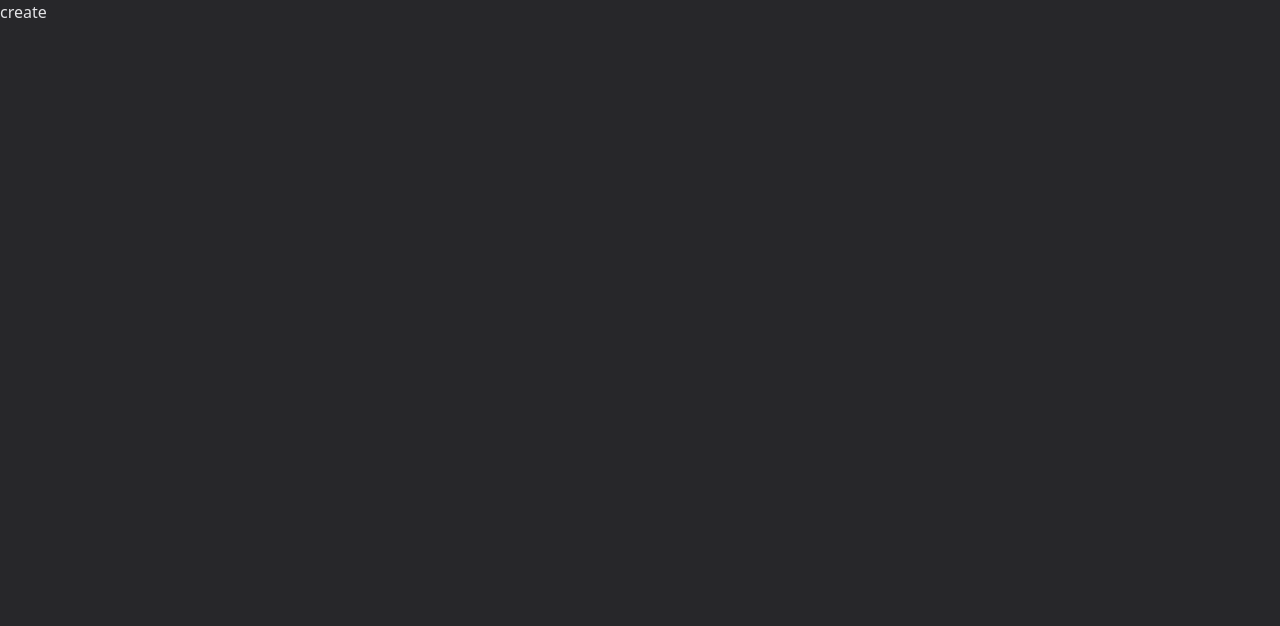
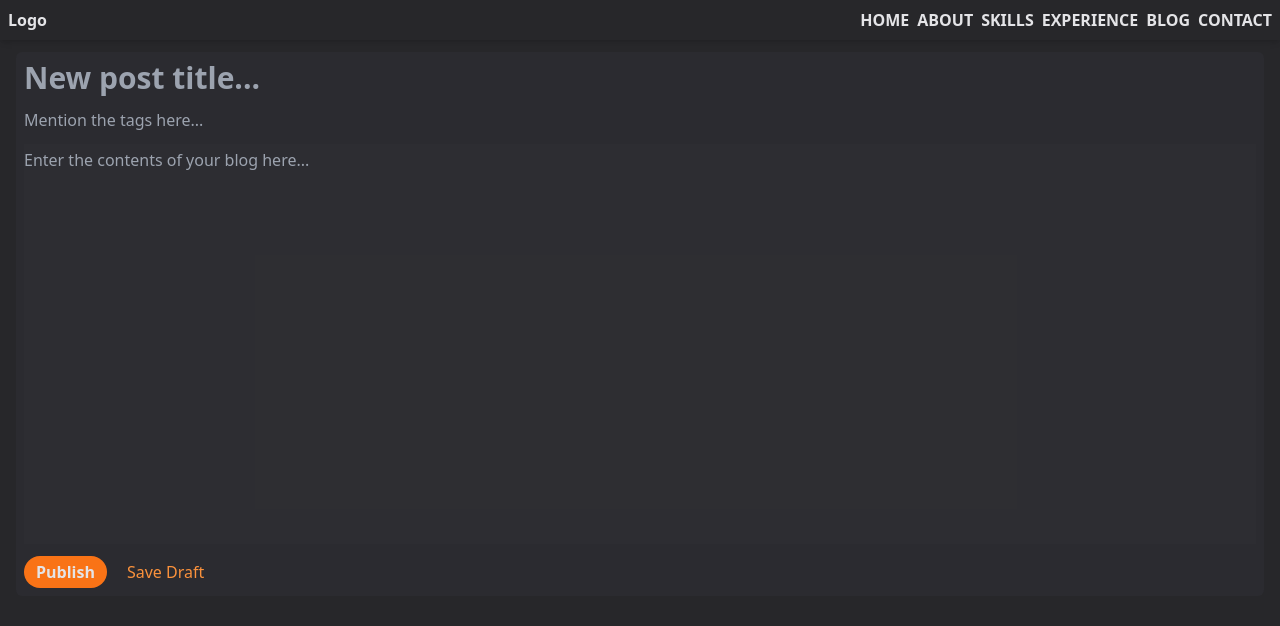
Before and after one commit to cybo-neutron/blogs-frontend, a Next.js app: page /blogs/create in a window 1280 px wide. Shown: the top 626 px of the page. Built offline with nearby package versions, Linux system fonts and the light colour scheme.

Commit message:
Create post frontend basic functionality complete

```diff
--- a/components/Cards/HorizontalCard.tsx
+++ b/components/Cards/HorizontalCard.tsx
@@ -1,16 +1,21 @@
+import Router, { useRouter } from "next/router";
 import React from "react";
 import { AiOutlineDelete } from "react-icons/ai";
 
 const HorizontalCard = (props: any) => {
   const { tags, id } = props;
+  const router = useRouter();
 
   async function handleDelete(event: React.MouseEvent) {
     event.preventDefault();
-    const response = await fetch(`http://localhost:5000/api/posts/${id}`, {
-      method: "DELETE",
-    });
-    const json = await response.json();
-    console.log(json);
+    //todo : confirm dialog for delete
+    const confirmDelete = window.confirm("Are you sure you want to delete it?");
+    if (confirmDelete) {
+      const response = await fetch(`http://localhost:5000/api/posts/${id}`, {
+        method: "DELETE",
+      });
+      router.push("/blogs");
+    }
   }
 
   return (
@@ -34,7 +39,9 @@ const HorizontalCard = (props: any) => {
         <div className="flex flex-row mt-auto space-x-2">
           {tags.map((elem) => {
             return (
-              <p className="bg-zinc-700 px-2 rounded-full text-sm">#{elem}</p>
+              <p className="bg-zinc-700 px-2 rounded-full text-sm" key={elem}>
+                #{elem}
+              </p>
             );
           })}
         </div>
--- /dev/null
+++ b/components/Layout.tsx
@@ -0,0 +1,15 @@
+import React from "react";
+import Footer from "./Footer";
+import NavBar from "./NavBar";
+
+function Layout(props: any) {
+  return (
+    <>
+      <NavBar />
+      {props.children}
+      {/* <Footer /> */}
+    </>
+  );
+}
+
+export default Layout;
--- a/components/NavBar.tsx
+++ b/components/NavBar.tsx
@@ -11,7 +11,9 @@ function NavBar() {
   return (
     <div className="flex flex-col sm:flex-row justify-between px-2 py-2 shadow-md bg-transparent">
       <div className="font-bold flex justify-between">
-        <div>Logo</div>
+        <div>
+          <Link href="/blogs">Logo</Link>
+        </div>
         <div className="visible sm:hidden cursor-pointer" onClick={toggleMenu}>
           {menuOpen ? (
             <XMarkIcon className="h-5 " />
--- a/package.json
+++ b/package.json
@@ -11,6 +11,7 @@
   "dependencies": {
     "@heroicons/react": "^2.0.12",
     "@tailwindcss/line-clamp": "^0.4.2",
+    "axios": "^1.1.3",
     "next": "^12.3.1",
     "react": "18.2.0",
     "react-dom": "18.2.0",
--- a/pages/blogs/[blog].tsx
+++ b/pages/blogs/[blog].tsx
@@ -35,9 +35,11 @@ function Blog(props) {
   return (
     <>
       <NavBar />
-      <h1 className="text-xl font-bold">{blogData.title}</h1>
+      <div className="p-5">
+        <h1 className="text-3xl font-bold mb-3">{blogData.title}</h1>
 
-      <p>{blogData.description}</p>
+        <p>{blogData.description}</p>
+      </div>
     </>
   );
 }
--- a/pages/blogs/create.tsx
+++ b/pages/blogs/create.tsx
@@ -1,7 +1,85 @@
-import React from "react";
+import React, { useState } from "react";
+import Layout from "../../components/Layout";
+import axios from "axios";
+import Router, { useRouter } from "next/router";
 
 function create() {
-  return <div>create</div>;
+  const router = useRouter();
+  const [blogDetails, setBlogDetails] = useState({
+    title: "",
+    tags: [""],
+    description: "",
+    user_id: "12321321",
+    isPublic: true,
+  });
+
+  function displayTags() {
+    let tags = ["programming", "game", "unity", "javascript"];
+    return tags.map((elem) => {
+      <h2>{elem}</h2>;
+    });
+  }
+
+  function handleChange(e) {
+    setBlogDetails((prev) => ({ ...prev, [e.target.name]: e.target.value }));
+  }
+
+  async function onPublish() {
+    // console.log(blogDetails);
+    setBlogDetails((prev) => ({ ...prev, isPublic: true }));
+    const data = JSON.stringify({ ...blogDetails });
+    axios
+      .post(`http://localhost:5000/api/posts`, blogDetails)
+      .then((res) => {
+        console.log(res.data);
+        router.push("/blogs");
+      })
+      .catch((err) => {
+        console.log(err);
+      });
+  }
+
+  return (
+    <Layout>
+      <div className="flex flex-col gap-y-3 mx-4 mt-3 rounded-md p-2 bg-zinc-700 bg-opacity-20 ">
+        <input
+          type="text"
+          name="title"
+          className="bg-transparent border-0 outline-none w-full text-3xl font-bold"
+          placeholder="New post title..."
+          onChange={handleChange}
+        />
+
+        <input
+          type="text"
+          name="tags"
+          className="bg-transparent border-0 outline-none font-light"
+          placeholder="Mention the tags here..."
+          onBlur={(e) => {
+            setBlogDetails((prev) => ({ ...prev, tags: [e.target.value] }));
+          }}
+        />
+        {displayTags()}
+        <textarea
+          name="description"
+          className="outline-none h-[400px] bg-zinc-600 bg-opacity-5 py-1 resize-none"
+          placeholder="Enter the contents of your blog here..."
+          onChange={handleChange}
+        />
+        <div>
+          <button
+            className="bg-orange-500 px-3 py-1 rounded-full font-bold"
+            onClick={onPublish}
+          >
+            Publish
+          </button>
+          <button className="text-orange-400  ml-2 px-3 py-1 rounded-full">
+            Save Draft
+          </button>
+        </div>
+      </div>
+    </Layout>
+  );
 }
 
 export default create;
--- a/pages/blogs/index.tsx
+++ b/pages/blogs/index.tsx
@@ -7,7 +7,9 @@ export default function Blogs(props: any) {
   return (
     <>
       <NavBar />
-
+      <button>
+        <Link href="/blogs/create">Create</Link>
+      </button>
       {props.data.map((elem) => {
         return (
           <Link
```
Also changed, not shown: 1 other file (tests, documents, lock files or other folders).
